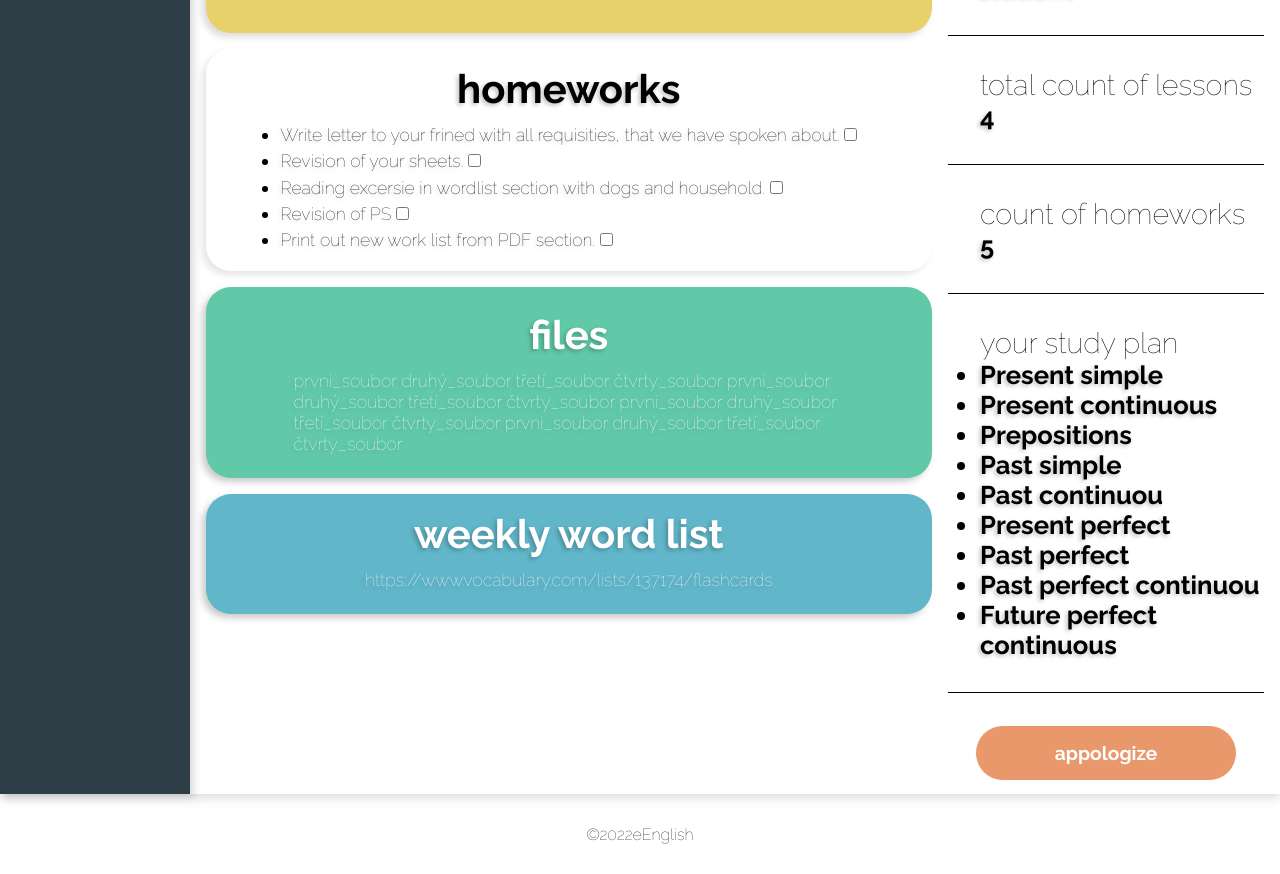
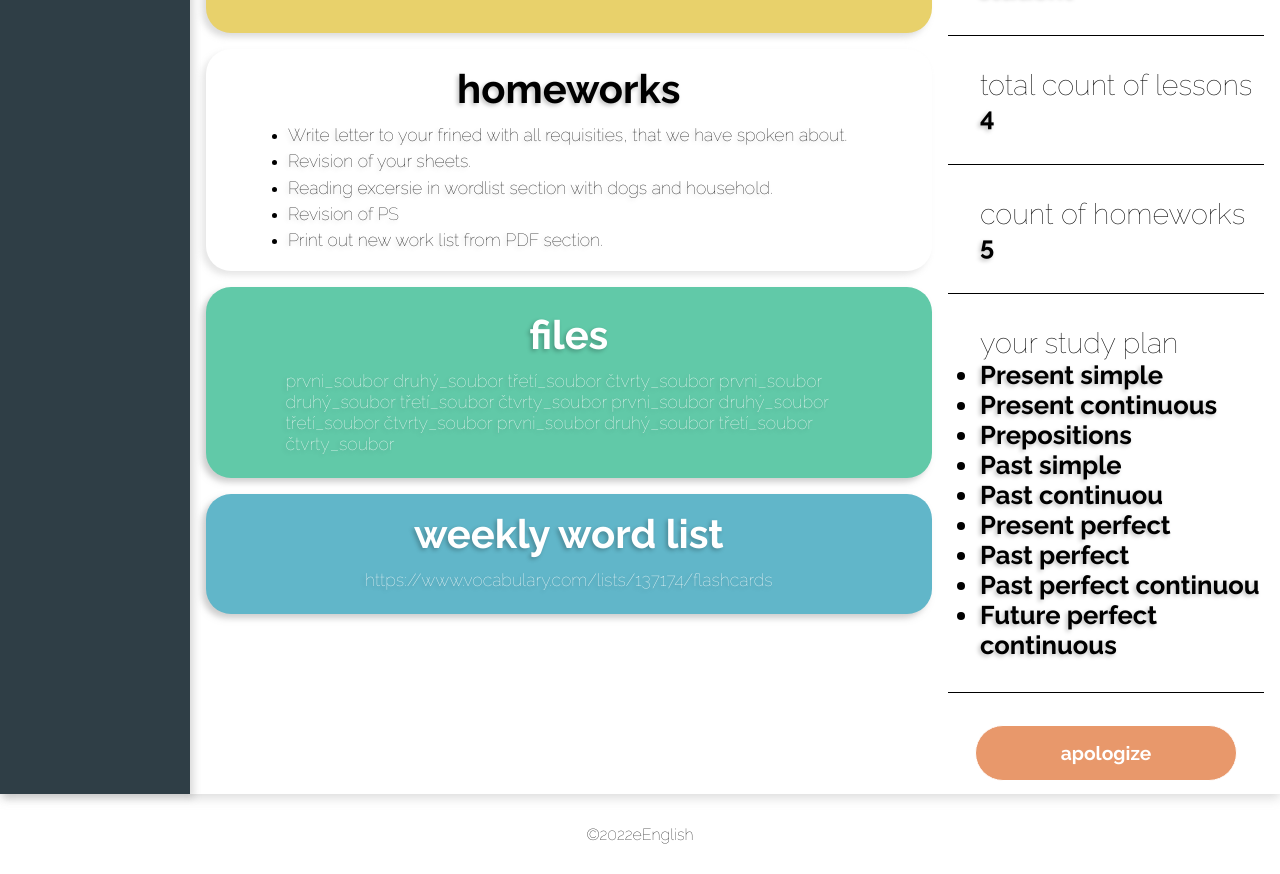
Before and after one commit to 3n0wd3n/Bachelor-Thesis, a Next.js app in the folder BT-master(nextjs)/app/: page /dashboard in a window 1280 px wide. Shown: the part 206-1080 px from the top of the page. Built offline with nearby package versions, Linux system fonts and the light colour scheme.

Commit message:
update on components -> useState()

```diff
--- a/BT-master(nextjs)/app/components/Student/Student.js
+++ b/BT-master(nextjs)/app/components/Student/Student.js
@@ -2,20 +2,31 @@ import React from 'react'
 import InfoPanel from './StudentInfoPanel'
 import MainContent from './StudentMainContent'
 import ControlPanel from './StudentControlPanel'
+import { useState } from 'react'
 import Footer from '../Footer'
 import { StudentContainer } from './Student.style'
 
 
 export default function Student({ data }) {
-  console.log(data)
+  const [openModal, setOpenModal] = useState(false);
+
   return (
     <>
-      <StudentContainer>
-        <ControlPanel data={data}/>
-        <MainContent data={data}/>
-        <InfoPanel data={data} />
-      </StudentContainer>
-      <Footer />
+      {openModal ?
+        <>
+          BLA
+          <button onClick={() => setOpenModal(false)}>Dashboard</button>
+        </>
+      :
+      <>
+        <StudentContainer>
+          <ControlPanel data={data}/>
+          <MainContent data={data}/>
+          <InfoPanel data={data} setOpenModal={setOpenModal}/>
+        </StudentContainer>
+        <Footer />
+      </>
+      }
     </>
   )
 }
--- a/BT-master(nextjs)/app/components/Student/StudentControlPanel.js
+++ b/BT-master(nextjs)/app/components/Student/StudentControlPanel.js
@@ -4,8 +4,6 @@ import { StudentCPContainer, StudentCPFontsBold } from './StudentControlPanel.st
 // StudentCP = StudentControlPanel
 
 export default function ControlPanel({ data }) {
-  console.log(data)
-
   return (
     <>
       <StudentCPContainer>
--- a/BT-master(nextjs)/app/components/Student/StudentInfoPanel.js
+++ b/BT-master(nextjs)/app/components/Student/StudentInfoPanel.js
@@ -3,9 +3,7 @@ import { StudentIPFontsHeaderBold, StudentIPFontsThin, StudentIPItemContainer, S
 
 // StudentIP = StudentInfoPanel
 
-export default function InfoPanel({ data }) {
-  console.log(data)
-
+export default function InfoPanel({ data, setOpenModal }) {
   return (
     <>
       <StudentIPContainer>
@@ -33,7 +31,7 @@ export default function InfoPanel({ data }) {
             return <StudentIPFontsHeaderBold key={key}><Item name={item}/></StudentIPFontsHeaderBold>
           })}
         </StudentIPItemContainer>
-        <StudentIPButton><StudentIPButtonFontsBold>appologize</StudentIPButtonFontsBold></StudentIPButton>
+        <StudentIPButton><StudentIPButtonFontsBold onClick={() => setOpenModal(true)}>apologize</StudentIPButtonFontsBold></StudentIPButton>
       </StudentIPContainer>
 
     </>
--- a/BT-master(nextjs)/app/components/Student/StudentMainContent.js
+++ b/BT-master(nextjs)/app/components/Student/StudentMainContent.js
@@ -2,18 +2,15 @@ import React from 'react'
 import {useState} from 'react';
 // import { BsGrid3X3GapFill } from 'react-icons/bs';
 import { FaRegSmileBeam } from "react-icons/fa";
-import { SimpleContainer, SimpleDiv, StudentMCFilesItems, StudentMCFontsWordList, StudentMCFontsFiles, StudentMCWordList, StudentMCFiles, StudentMCContainer, StudentMCNextLesson, StudentMCFontsDate, StudentMCFontsBold, StudentMCHomeworks, StudentMCFontsHomeworks, StudentMCFontsHomeworksItem, StudentMCFontsSectionItems } from './StudentMainContent.style'
+import { StudentMCFontsHomeworksItemUl, SimpleContainer, SimpleDiv, StudentMCFilesItems, StudentMCFontsWordList, StudentMCFontsFiles, StudentMCWordList, StudentMCFiles, StudentMCContainer, StudentMCNextLesson, StudentMCFontsDate, StudentMCFontsBold, StudentMCHomeworks, StudentMCFontsHomeworks, StudentMCFontsHomeworksItem, StudentMCFontsSectionItems } from './StudentMainContent.style'
 // StudentMC = StudentMainContent
 
 export default function MainContent({ data }) {
-  console.log(data);
-
   // Set styling to icons
   const style = { color: "#61C9A8", fontSize: "3em" }
 
   // Getting properties from date
   const lessonDate = new Date(data.lessons[0].date);
-  const daysOfTheWeekEnglish = ["mon", "tue", "wed", "thu", "fri", "sat", "san"];
   const daysOfTheWeek = ["pondělí", "úterý", "středa", "čtvrtek", "pátek", "sobota", "neděle"];
   var lessonDay = lessonDate.getDay();
   var lessonHour = lessonDate.getHours();
@@ -24,22 +21,6 @@ export default function MainContent({ data }) {
     }
   }
 
-  // Getting homeworks properties and their mapValues
-  var titles = [];
-  var descriptions = [];
-  for (var i = 0; i < data.homeworks.length; i++){
-    for (var property in data.homeworks[i]){
-      if (property == "title"){
-        titles.push(data.homeworks[i][property]);
-      }
-      if (property == "description"){
-        descriptions.push(data.homeworks[i][property]);
-      }
-    }
-  }
-  console.log("Title", titles);
-  console.log("Description", descriptions);
-
   return (
     <>
       <StudentMCContainer>
@@ -49,12 +30,6 @@ export default function MainContent({ data }) {
         </StudentMCNextLesson>
         <StudentMCHomeworks>
           <StudentMCFontsHomeworks>homeworks</StudentMCFontsHomeworks>
-            {/* <div>
-              {
-              titles.map((item, key) => {
-                return <div key={key}><Title name={item}/></div>
-              })}
-            </div> */}
             <SimpleDiv>
             {
               data.homeworks.length === 0
@@ -64,21 +39,27 @@ export default function MainContent({ data }) {
                 <FaRegSmileBeam style={style} />
               </ SimpleContainer>
               :
-
-              descriptions.map((item, key) => {
-                  return <StudentMCFontsHomeworksItem key={key}><Description name={item}/></StudentMCFontsHomeworksItem>
-                })}
+              data.homeworks.map((homework, key) => {
+                  return (
+                    <StudentMCFontsHomeworksItemUl key={key}>
+                      <Description name={homework.description} />
+                    </StudentMCFontsHomeworksItemUl>
+                  )
+                })
+              // <></>
+            }
             </SimpleDiv>
         </StudentMCHomeworks>
         <StudentMCFiles>
           <StudentMCFontsFiles>files</StudentMCFontsFiles>
-          <StudentMCFontsSectionItems>
+
             {
               data.files.length === 0
               ?
               <StudentMCFontsSectionItems >no file has not been added</StudentMCFontsSectionItems>
               :
               <StudentMCFilesItems>
+                <StudentMCFontsSectionItems>
                   prvni_soubor
                   druhý_soubor
                   třetí_soubor
@@ -95,10 +76,10 @@ export default function MainContent({ data }) {
                   druhý_soubor
                   třetí_soubor
                   čtvrty_soubor
+                </StudentMCFontsSectionItems>
               </StudentMCFilesItems>
+            }
 
-            }
-          </StudentMCFontsSectionItems>
         </StudentMCFiles>
         <StudentMCWordList>
           <StudentMCFontsWordList>weekly word list</StudentMCFontsWordList>
@@ -115,10 +96,6 @@ export default function MainContent({ data }) {
   )
 }
 
-// const Title = ({name}) => {
-//   return <div>{name}</div>
-// }
-
 const Description = ({name}) => {
-  return <ul><li>{name} <input type="checkbox" id={name} name="homework"></input></li></ul>
+  return <li><StudentMCFontsHomeworksItem>{name}</StudentMCFontsHomeworksItem></li>
 }
--- a/BT-master(nextjs)/app/components/Student/StudentMainContent.style.js
+++ b/BT-master(nextjs)/app/components/Student/StudentMainContent.style.js
@@ -70,7 +70,11 @@ export const StudentMCFontsHomeworksItem = styled(FontsThin)`
     font-size: 1.1rem;
     color: black;
     text-shadow: -2px 2px 4px rgba(0, 0, 0, 0.25);
-    margin: 0em 1.5em 0.3em 1.5em;
+    margin: 0em 1.5em 0.3em 0em;
+`;
+
+export const StudentMCFontsHomeworksItemUl = styled.ul`
+    padding-left: 1.5em;
 `;
 
 export const StudentMCFontsSectionItems = styled(FontsThin)`
--- a/BT-master(nextjs)/app/pages/dashboard.js
+++ b/BT-master(nextjs)/app/pages/dashboard.js
@@ -2,8 +2,6 @@ import Head from 'next/head'
 import Admin from '../components/Admin/Admin'
 import Student from '../components/Student/Student'
 export default function Home({ data }) {
-  console.log(data)
-
   return (
     <>
       <Head>
```
Also changed, not shown: BT-master(nextjs)/app/components/Login/Login.js (+10 -7 lines). Lines whose indentation alone changed are shown as unchanged.
